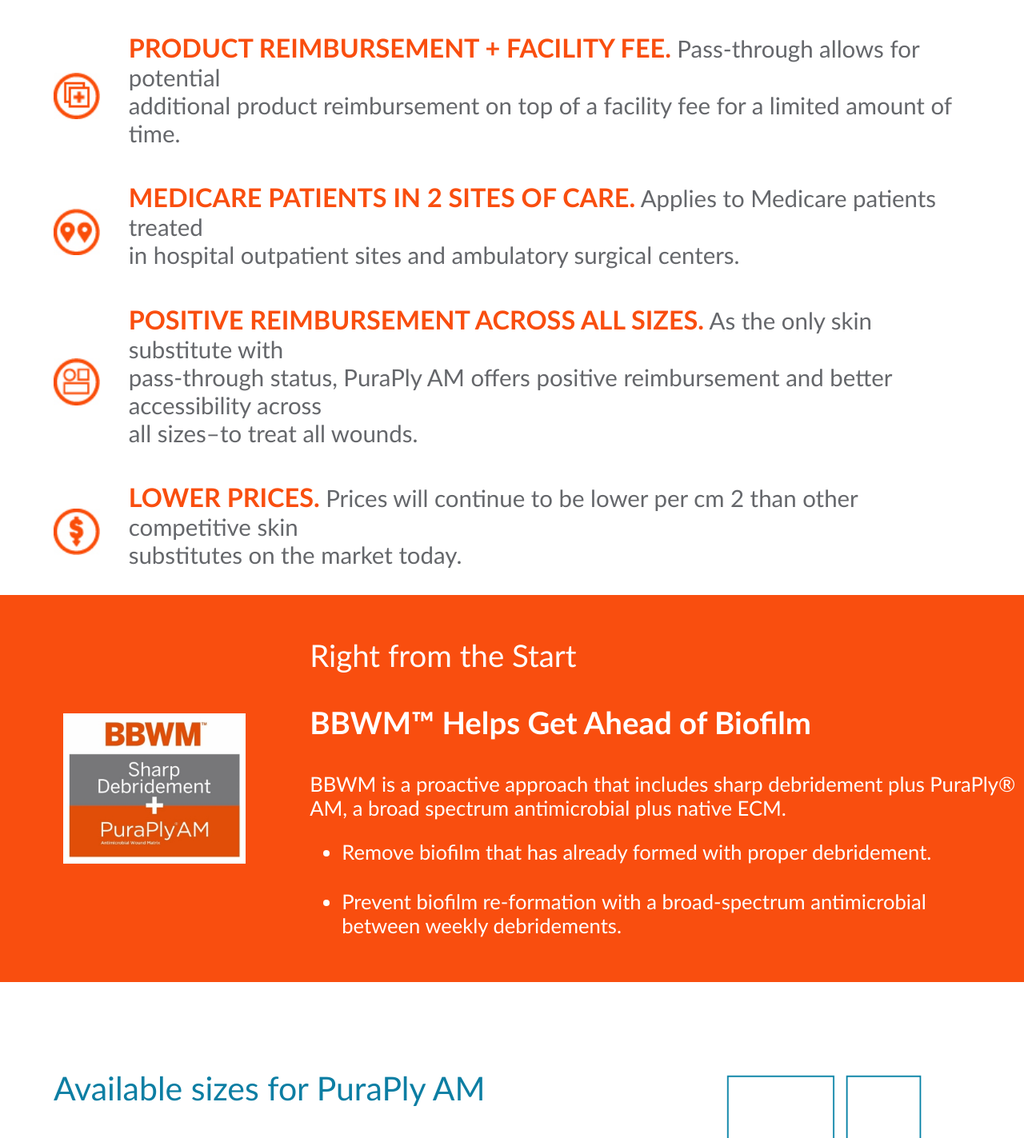
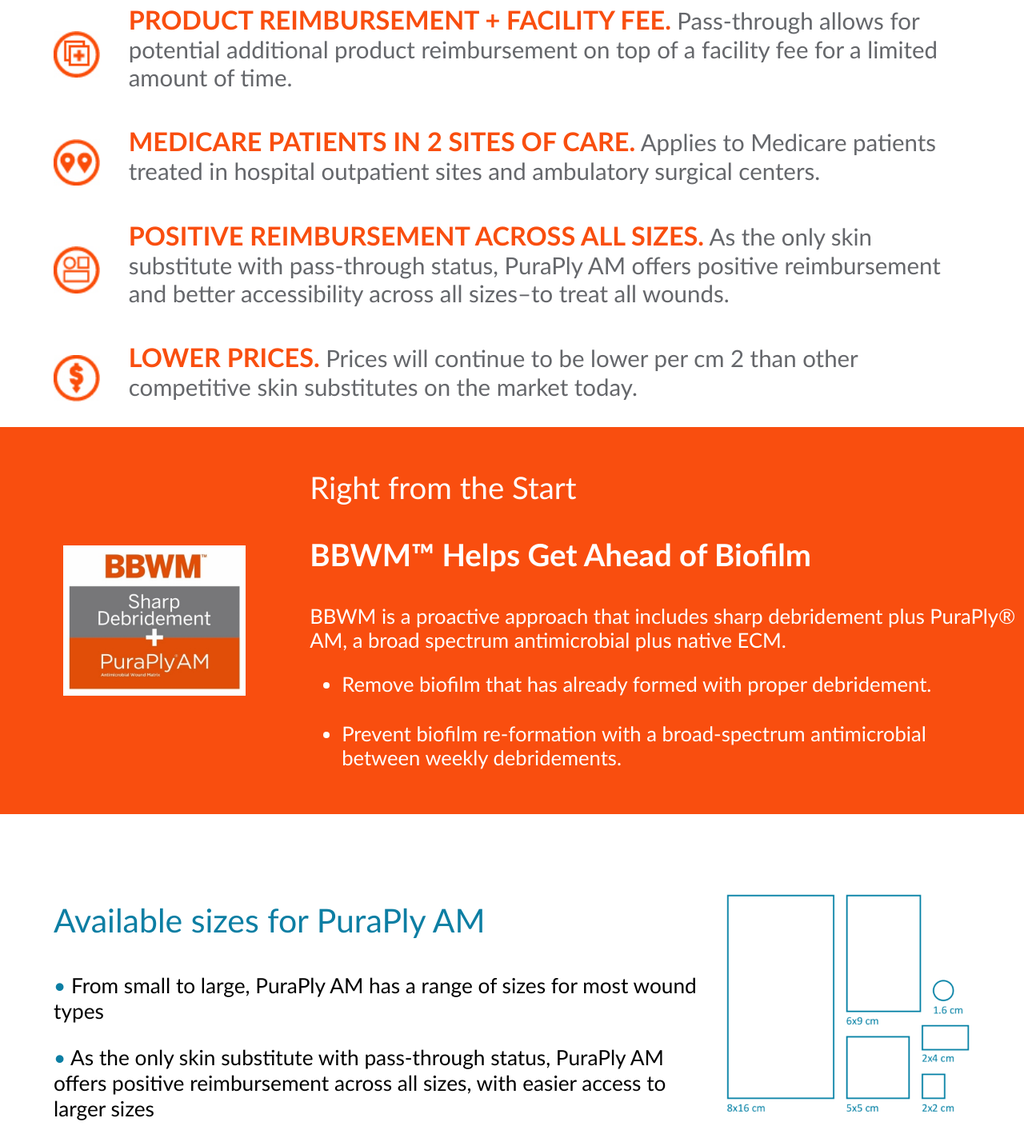
Before and after one commit to suarezluis/images, a plain HTML site: page index.html in a window 1280 px wide. Shown: the part 828-2251 px from the top of the page at 80% size. Drawn offline with Linux system fonts and the light colour scheme.

Commit message:
Add files via upload

```diff
--- a/index.html
+++ b/index.html
@@ -49,9 +49,9 @@
                                 INNOVATIVE.</SPAN> CMS
                             extended
                             pass-through status to a select
-                            group of <br>
+                            group of
                             medical products identified as “truly innovative” to foster innovation and broaden access
-                            <br>
+
                             for Medicare beneficiaries.</p>
                     </div>
                 </td>
@@ -66,7 +66,7 @@
                     <div style="font-size:2.3em; color: #65676b;">
                         <p style="margin-top: 10px;"> <SPAN style="color:#f94e0f; font-size: 1.1em; font-weight: bolder;">
                                 PRODUCT
-                                REIMBURSEMENT + FACILITY FEE.</SPAN> Pass-through allows for potential <br>
+                                REIMBURSEMENT + FACILITY FEE.</SPAN> Pass-through allows for potential
                             additional product reimbursement on top of a facility fee for a limited amount of time.</p>
                     </div>
                 </td>
@@ -81,7 +81,7 @@
                     <div style="font-size:2.3em; color: #65676b;">
                         <p style="margin-top: 10px;"> <SPAN style="color:#f94e0f; font-size: 1.1em; font-weight: bolder;">
                                 MEDICARE
-                                PATIENTS IN 2 SITES OF CARE.</SPAN> Applies to Medicare patients treated <br>
+                                PATIENTS IN 2 SITES OF CARE.</SPAN> Applies to Medicare patients treated
                             in hospital outpatient sites and ambulatory surgical centers.</p>
                     </div>
                 </td>
@@ -96,10 +96,10 @@
                     <div style="font-size:2.3em; color: #65676b;">
                         <p style="margin-top: 10px;"> <SPAN style="color:#f94e0f; font-size: 1.1em; font-weight: bolder;">
                                 POSITIVE
-                                REIMBURSEMENT ACROSS ALL SIZES.</SPAN> As the only skin substitute with <br>
+                                REIMBURSEMENT ACROSS ALL SIZES.</SPAN> As the only skin substitute with
                             pass-through status, PuraPly AM offers positive reimbursement and better accessibility
                             across
-                            <br>
+
                             all sizes–to treat all wounds.</p>
                     </div>
                 </td>
@@ -114,7 +114,7 @@
                     <div style="font-size:2.3em; color: #65676b; margin-bottom: 30px;">
                         <p style="margin-top: 10px;"> <SPAN style="color:#f94e0f; font-size: 1.1em; font-weight: bolder;">LOWER
                                 PRICES.</SPAN> Prices will continue to be lower per cm 2 than other competitive
-                            skin <br>
+                            skin
                             substitutes on the market today.</p>
                     </div>
                 </td>
@@ -166,8 +166,8 @@
                             <p><span style="color:#0c7ea3;">•</span> As the only skin substitute with pass-through
                                 status,
                                 PuraPly
-                                AM offers <br>
-                                &nbsp; positive reimbursement across all sizes, with easier access to larger sizes</p>
+                                AM offers
+                                positive reimbursement across all sizes, with easier access to larger sizes</p>
                         </div>
                     </div>
                 </td>
```
